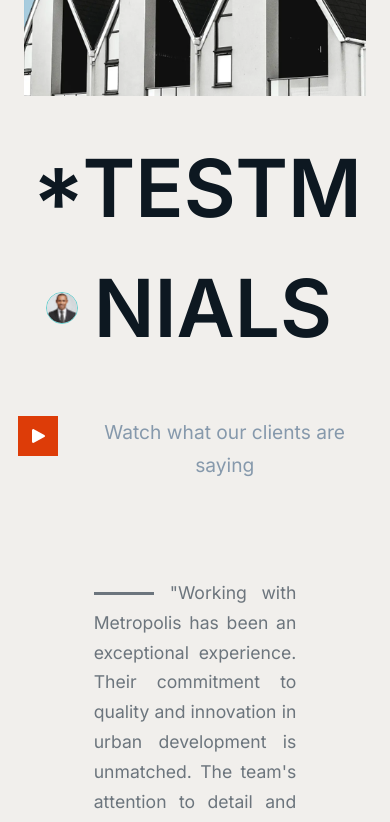
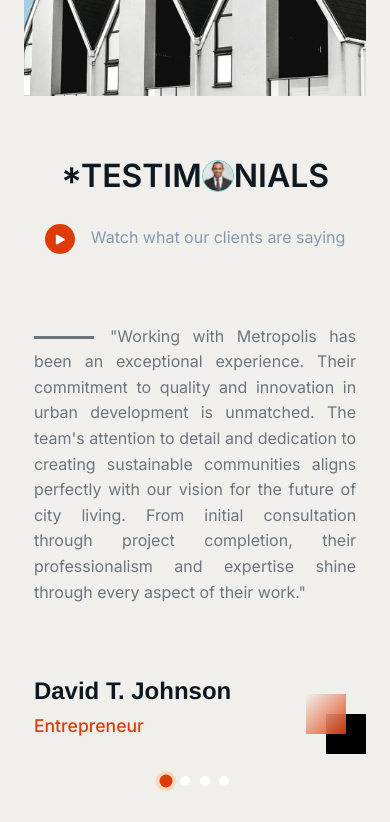
Before and after one commit to Rashedujjaman/metropolis-react, a React (Create React App) app: page / in a window 390 px wide. Shown: the part 5500-6322 px from the top of the page. Built offline with nearby package versions, Linux system fonts and the light colour scheme; the HTML template or start-up script is replaced by a standard one.

Commit message:
feat: Update TestimonialComponent titles for improved clarity and consistency

```diff
--- a/src/components/home/TestimonialComponent/TestimonialComponent.scss
+++ b/src/components/home/TestimonialComponent/TestimonialComponent.scss
@@ -85,29 +85,29 @@
       }
     }
 
-    .testimonial-counter {
-      font-size: 1.2rem;
-      color: var(--text-secondary);
-      font-weight: 500;
-      display: flex;
-      align-items: center;
-      gap: 0.3rem;
+    // .testimonial-counter {
+    //   font-size: 1.2rem;
+    //   color: var(--text-secondary);
+    //   font-weight: 500;
+    //   display: flex;
+    //   align-items: center;
+    //   gap: 0.3rem;
 
-      .current {
-        color: var(--primary-orange);
-        font-weight: 700;
-        font-size: 1.4rem;
-      }
+    //   .current {
+    //     color: var(--primary-orange);
+    //     font-weight: 700;
+    //     font-size: 1.4rem;
+    //   }
 
-      .separator {
-        color: var(--border-light);
-        font-weight: 300;
-      }
+    //   .separator {
+    //     color: var(--border-light);
+    //     font-weight: 300;
+    //   }
 
-      .total {
-        color: var(--text-secondary);
-      }
-    }
+    //   .total {
+    //     color: var(--text-secondary);
+    //   }
+    // }
   }
 
   .testimonial-carousel {
@@ -167,7 +167,6 @@
   }
 
   .testimonial-card {
-    border: 1px solid var(--border-light);
     width: 70%;
     max-width: 800px;
     position: relative;
@@ -326,27 +325,43 @@
     }
 
     .testimonials-header {
-      flex-direction: column;
-      gap: var(--spacing-md);
       text-align: center;
+      margin-top: var(--spacing-md);
 
       .section-title {
-        font-size: 2.5rem;
         justify-content: center;
 
+        p {
+          font-size: 2rem;
+          margin: 0;
+        }
         .char-image {
           width: 2rem;
           height: 2rem;
         }
       }
 
-      .testimonial-counter {
-        font-size: 1rem;
+      .video-player-container {
+        .card-icon {
+          width: 30px;
+          height: 30px;
+          font-size: 70%;
+          border-radius: 50%;
+        }
 
-        .current {
-          font-size: 1.2rem;
+        .watch-video {
+          font-size: 1rem;
+          text-align: center;
         }
       }
+
+      //   .testimonial-counter {
+      //     font-size: 1rem;
+
+      //     .current {
+      //       font-size: 1.2rem;
+      //     }
+      //   }
     }
 
     .testimonial-carousel {
@@ -358,79 +373,38 @@
     }
 
     .testimonial-card {
-      padding: var(--spacing-md);
-      margin: 0 var(--spacing-sm);
+      width: 90%;
+      //   overflow: hidden;
 
-      .client-info {
-        flex-direction: column;
-        text-align: center;
-        gap: var(--spacing-sm);
+      .card-content {
+        .description {
+          font-size: 1rem;
+          line-height: 1.6;
 
-        .client-avatar {
-          width: 60px;
-          height: 60px;
-          align-self: center;
-        }
-
-        .client-details {
-          .client-name {
-            font-size: 1.3rem;
-          }
-
-          .client-position {
-            font-size: 1rem;
-          }
-
-          .client-company {
-            font-size: 0.9rem;
-          }
-
-          .client-rating {
-            justify-content: center;
-
-            .star {
-              font-size: 0.9rem;
-            }
+          &::before,
+          &::after {
+            font-size: 2.5rem;
           }
         }
       }
 
-      .video-player-container {
-        flex-direction: column;
-        gap: var(--spacing-xs);
-
-        .card-icon {
-          width: 40px;
-          height: 40px;
-
-          svg {
-            font-size: 1rem;
-          }
-        }
-
-        .watch-video {
-          font-size: 1rem;
-          text-align: center;
-        }
+      &::before {
+        bottom: 10px;
+        right: 10px;
+        width: 40px;
+        height: 40px;
       }
 
-      .card-content {
-        .testimonial-quote {
-          .description {
-            font-size: 1rem;
-            line-height: 1.6;
-
-            &::before,
-            &::after {
-              font-size: 2.5rem;
-            }
-          }
-        }
+      &::after {
+        bottom: -10px;
+        right: -10px;
+        width: 40px;
+        height: 40px;
       }
     }
 
     .testimonial-pagination {
-      margin-top: var(--spacing-md);
+      margin: var(--spacing-lg) 0;
       gap: 0.6rem;
 
       .pagination-dot {
@@ -438,9 +412,5 @@
         height: 10px;
       }
     }
-
-    .hero-bubbles {
-      display: none;
-    }
   }
 }
--- a/src/components/home/TestimonialComponent/TestimonialComponent.tsx
+++ b/src/components/home/TestimonialComponent/TestimonialComponent.tsx
@@ -83,11 +83,11 @@
     return (
       <section className="testimonials empty">
         <div className="container">
-          <h2 className="section-title">TEST</h2>
+          <h2 className="section-title">TESTIM</h2>
           <div className="char-image">
             <img src="/logo.png" alt="Decorative" />
           </div>
-          <h2>MONIALS</h2>
+          <h2>ONIALS</h2>
           <p className="no-testimonials">
             No testimonials available at the moment.
           </p>
@@ -106,7 +106,7 @@
         {/* =============================================== */}
         <div className="testimonials-header">
           <div className="section-title">
-            <p>*TESTM</p>
+            <p>*TESTIM</p>
             <div className="char-image">
               <img src="/text_photo.jpg" alt="Decorative" />
             </div>
```
